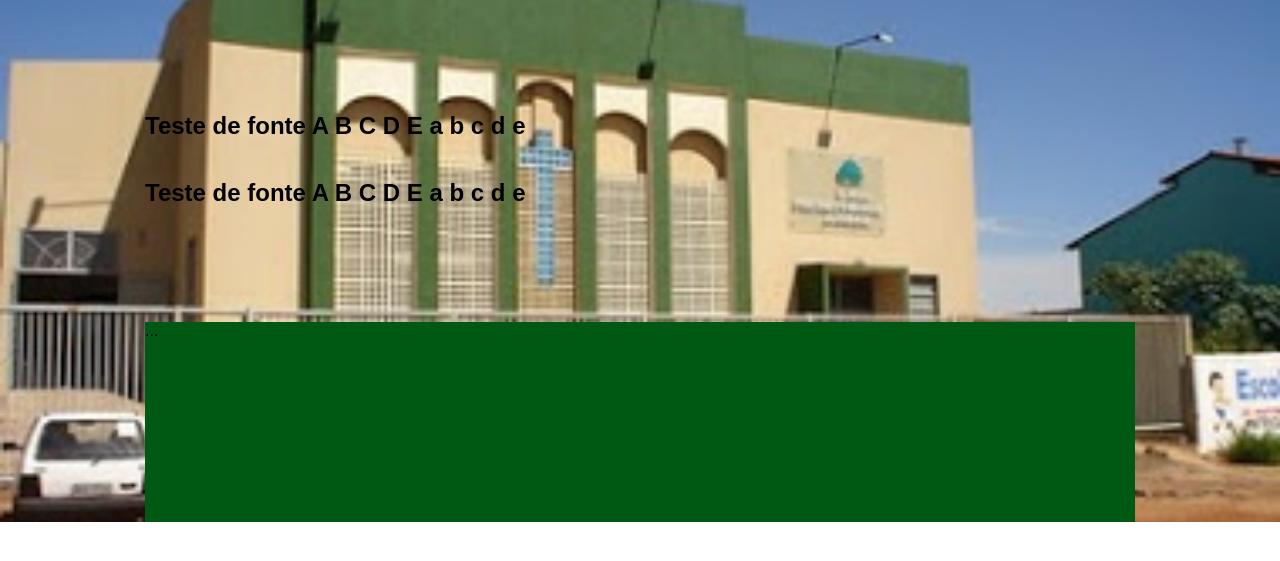
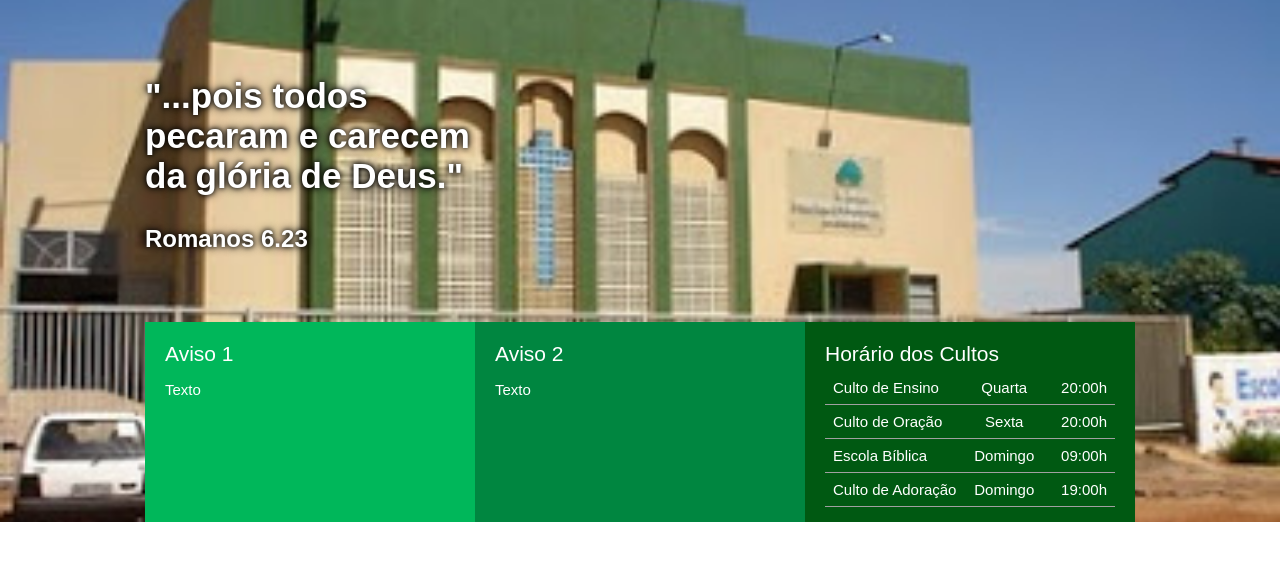
Before and after one commit to AlexandreDamaso/ipbalneario, a plain HTML site: page index.html in a window 1280 px wide. Shown: the part 103-664 px from the top of the page. Drawn offline with Linux system fonts and the light colour scheme.

Commit message:
feito banner
a estrutura base banner concluída

```diff
--- a/_assets/css/template.css
+++ b/_assets/css/template.css
@@ -75,10 +75,59 @@ header {
     flex-direction: column;
     justify-content: center;
 }
+.text_biblico {
+    max-width: 350px;
+    color: #FFFFFF;
+    text-shadow: 0px 0px 5px #000000, 0px 0px 10px #000000;
+}
+.text_biblico h1 {
+    font-size: 35px;
+}
+.banner_avisos_text {
+    margin-top: 15px;
+    font-size: 15px;
+}
 /* ##### ##### ##### ##### ##### ##### ##### ##### */
 /* Seção - Banner - avisos */
+.banner_avisos_title {
+    margin-bottom: 5px;
+    font-size: 21px;
+}
 .banner_avisos {
     display: flex;
     height: 200px;
+}
+.banner_a,
+.banner_b,
+.banner_c {
+    flex: 1;
+    padding: 20px;
+    color: #FFFFFF;
+}
+.banner_a {
+    background-color: #00b75a;
+}
+.banner_b {
+    background-color: #008640;
+}
+.banner_c {
     background-color: #005912;
 }
+.banner_avisos_hours {
+    display: flex;
+    padding: 8px;
+    font-size: 15px;
+    border-bottom: 1px solid #a0a0a0;
+}
+.bah_name {
+    text-align: left;
+    flex: 2;
+}
+.bah_week {
+    text-align: center;
+    flex: 1;
+}
+.bah_hour {
+    text-align: right;
+    flex: 1;
+}
--- a/index.html
+++ b/index.html
@@ -29,11 +29,43 @@
 <section class="banner">
     <div class="container column">
         <div class="banner_headline">
-            <h1>Teste de fonte A B C D E a b c d e</h1>
-            <h2>Teste de fonte A B C D E a b c d e</h2>
+            <div class="text_biblico">
+                <h1>"...pois todos pecaram e carecem da glória de Deus."</h1>
+                <h2>Romanos 6.23</h2>
+            </div>
         </div>
         <div class="banner_avisos">
-            ...
+            <div class="banner_a">
+                <div class="banner_avisos_title">Aviso 1</div>
+                <div class="banner_avisos_text">Texto</div>
+            </div>
+            <div class="banner_b">
+                <div class="banner_avisos_title">Aviso 2</div>
+                <div class="banner_avisos_text">Texto</div>
+            </div>
+            <div class="banner_c">
+                <div class="banner_avisos_title">Horário dos Cultos</div>
+                <div class="banner_avisos_hours">
+                    <div class="bah_name">Culto de Ensino</div>
+                    <div class="bah_week">Quarta</div>
+                    <div class="bah_hour">20:00h</div>
+                </div>
+                <div class="banner_avisos_hours">
+                    <div class="bah_name">Culto de Oração</div>
+                    <div class="bah_week">Sexta</div>
+                    <div class="bah_hour">20:00h</div>
+                </div>
+                <div class="banner_avisos_hours">
+                    <div class="bah_name">Escola Bíblica</div>
+                    <div class="bah_week">Domingo</div>
+                    <div class="bah_hour">09:00h</div>
+                </div>
+                <div class="banner_avisos_hours">
+                    <div class="bah_name">Culto de Adoração</div>
+                    <div class="bah_week">Domingo</div>
+                    <div class="bah_hour">19:00h</div>
+                </div>
+            </div>
         </div>
     </div>
 </section>
```
